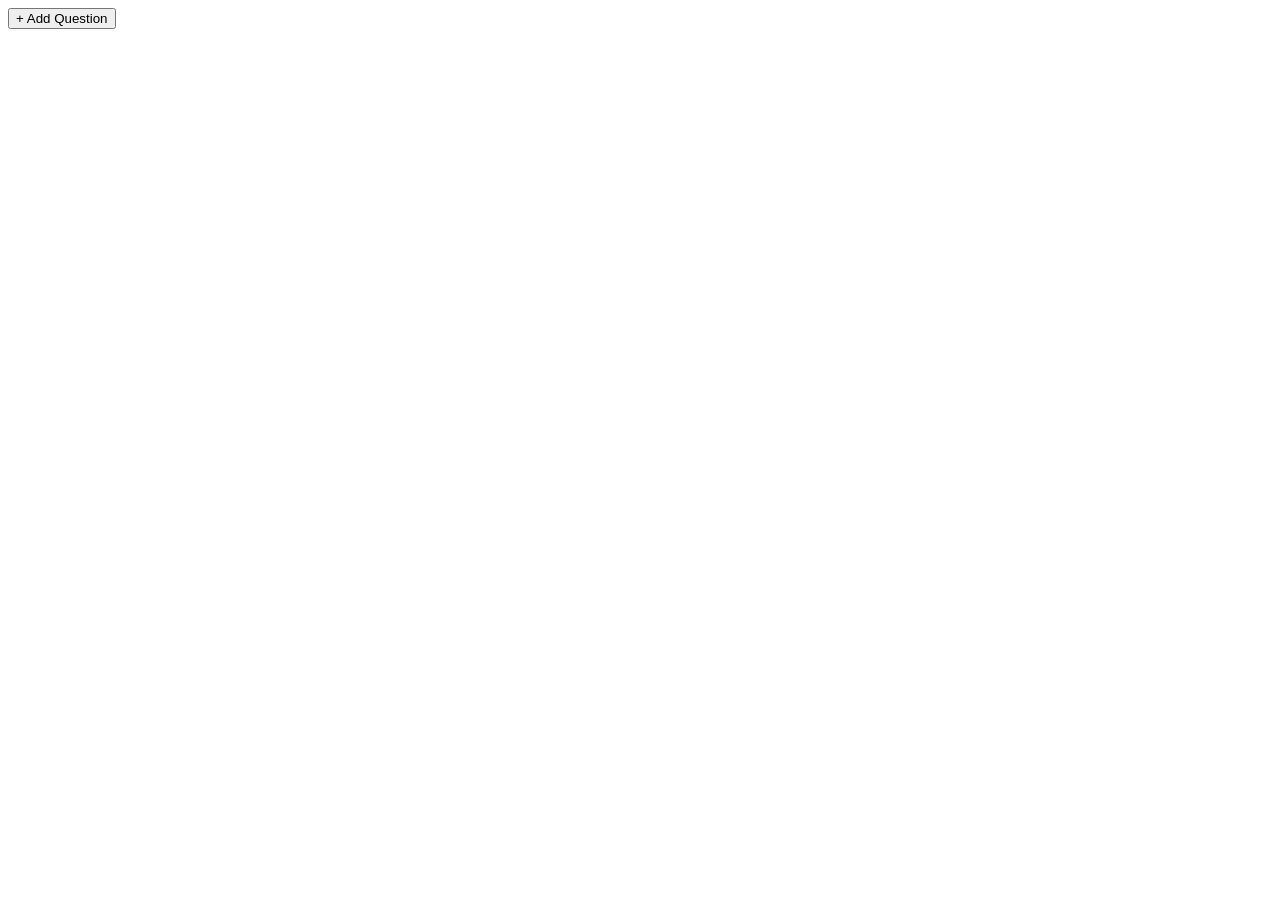
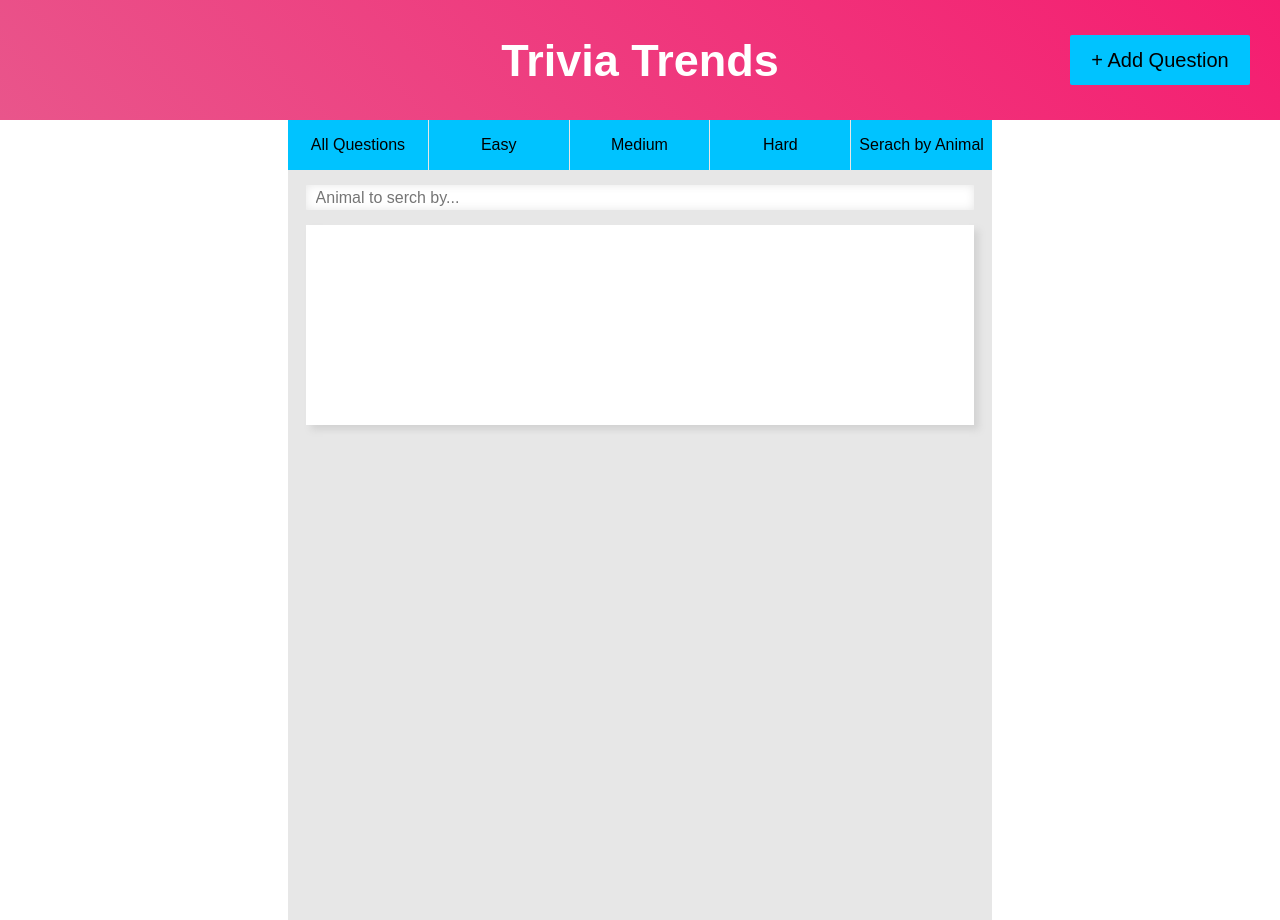
Before and after one commit to chasewdavis/Trivia-Trends-Simulation-Angular, a plain HTML site: page index.html in a window 1280 px wide. Before the commit the page ends 800 px from the top, so only its background shows below. Drawn offline with nearby package versions, Linux system fonts and the light colour scheme; some packages are replaced by stand-ins of ours.

Commit message:
landing page setup

```diff
--- a/app/styles/main.css
+++ b/app/styles/main.css
@@ -0,0 +1,146 @@
+/* http://meyerweb.com/eric/tools/css/reset/
+   v2.0 | 20110126
+   License: none (public domain)
+*/
+html, body, div, span, applet, object, iframe,
+h1, h2, h3, h4, h5, h6, p, blockquote, pre,
+a, abbr, acronym, address, big, cite, code,
+del, dfn, em, img, ins, kbd, q, s, samp,
+small, strike, strong, sub, sup, tt, var,
+b, u, i, center,
+dl, dt, dd, ol, ul, li,
+fieldset, form, label, legend,
+table, caption, tbody, tfoot, thead, tr, th, td,
+article, aside, canvas, details, embed,
+figure, figcaption, footer, header, hgroup,
+menu, nav, output, ruby, section, summary,
+time, mark, audio, video {
+    margin: 0;
+    padding: 0;
+    border: 0;
+    font-size: 100%;
+    font: inherit;
+    vertical-align: baseline;
+}
+/* HTML5 display-role reset for older browsers */
+article, aside, details, figcaption, figure,
+footer, header, hgroup, menu, nav, section {
+    display: block;
+}
+body {
+    line-height: 1;
+}
+ol, ul {
+    list-style: none;
+}
+blockquote, q {
+    quotes: none;
+}
+blockquote:before, blockquote:after,
+q:before, q:after {
+    content: '';
+    content: none;
+}
+table {
+    border-collapse: collapse;
+    border-spacing: 0;
+}
+/* apply a natural box layout model to all elements, but allowing components to change */
+html {
+  box-sizing: border-box;
+}
+*, *:before, *:after {
+  box-sizing: inherit;
+}
+
+
+
+
+
+
+/*   STARTS HERE   */
+
+
+* {
+    font-family: Arial, Helvetica, sans-serif;
+}
+
+.header{
+    width: 100%;
+    height: 120px;
+    display: flex;
+    align-items: center;
+    justify-content: center;
+    background: linear-gradient(45deg, #E9558B, #F51D70);
+    font-family: Arial, Helvetica, sans-serif;
+    font-weight: bold;
+}
+
+.header h1 {
+    color:white;
+    font-size: 45px;
+}
+
+.header button {
+    position: absolute;
+    right: 30px;
+    top: 35px;
+    background-color: #00C3FF;
+    height: 50px;
+    width: 180px;
+    border: none;
+    border-radius: 2px;
+    font-size: 20px;
+}
+
+.trivia-container {
+    position: absolute;
+    left: 22.5%;
+    background: #E7E7E7;
+    width: 55%;
+    height: 100%;
+}
+
+.trivia-container input {
+    width:95%;
+    margin: 15px 2.5% 0 2.5%;
+    height: 25px;
+    padding: 0 10px;
+    border: none;
+    box-shadow: inset 0 0 10px #E7E7E7;
+    border-radius: 2px;
+    font-size: 16px;
+}
+
+.btn-container {
+    display: flex;
+    flex-direction: row;
+}
+
+.btn-container button{
+    width: 20%;
+    background: #00C3FF;
+    height: 50px;
+    margin: 0 0px;
+    border: none;
+    border-right: 1px solid #E7E7E7;
+    font-size: 16px;
+}
+
+.btn-container button:nth-last-child(1){
+    border-right: none;
+}
+
+.trivia-question {
+    width: 95%;
+    margin: 15px 2.5%;
+    height: 200px;
+    background: white;
+    border: none;
+    box-shadow: 5px 5px 7px #D3D3D3;
+}
+
+.trivia-question:hover {
+    transform: translateY(-3px);
+    box-shadow: 5px 5px 20px #C0C0C0
+}
--- a/index.html
+++ b/index.html
@@ -9,14 +9,29 @@
 </head>
 <body>
 
-    <nav>
-
+    <nav class="header">
+        <h1>Trivia Trends</h1>
         <button>+ Add Question</button>
-
     </nav>
 
+    <div class="trivia-container">
+        <div class="btn-container">
+            <button>All Questions</button>
+            <button>Easy</button>
+            <button>Medium</button>
+            <button>Hard</button>
+            <button>Serach by Animal</button>
+        </div>
+        <input type="text" placeholder="Animal to serch by..."/>
+
+        <div class="trivia-question">
+
+        </div>
+
+    </div>
+
     <ui-view>
-        Anything you put in here will get replaced when the site loads. Like loading animations :)
+
     </ui-view>
 
     <script src="https://cdnjs.cloudflare.com/ajax/libs/angular.js/1.6.5/angular.js" charset="utf-8"></script>
```
